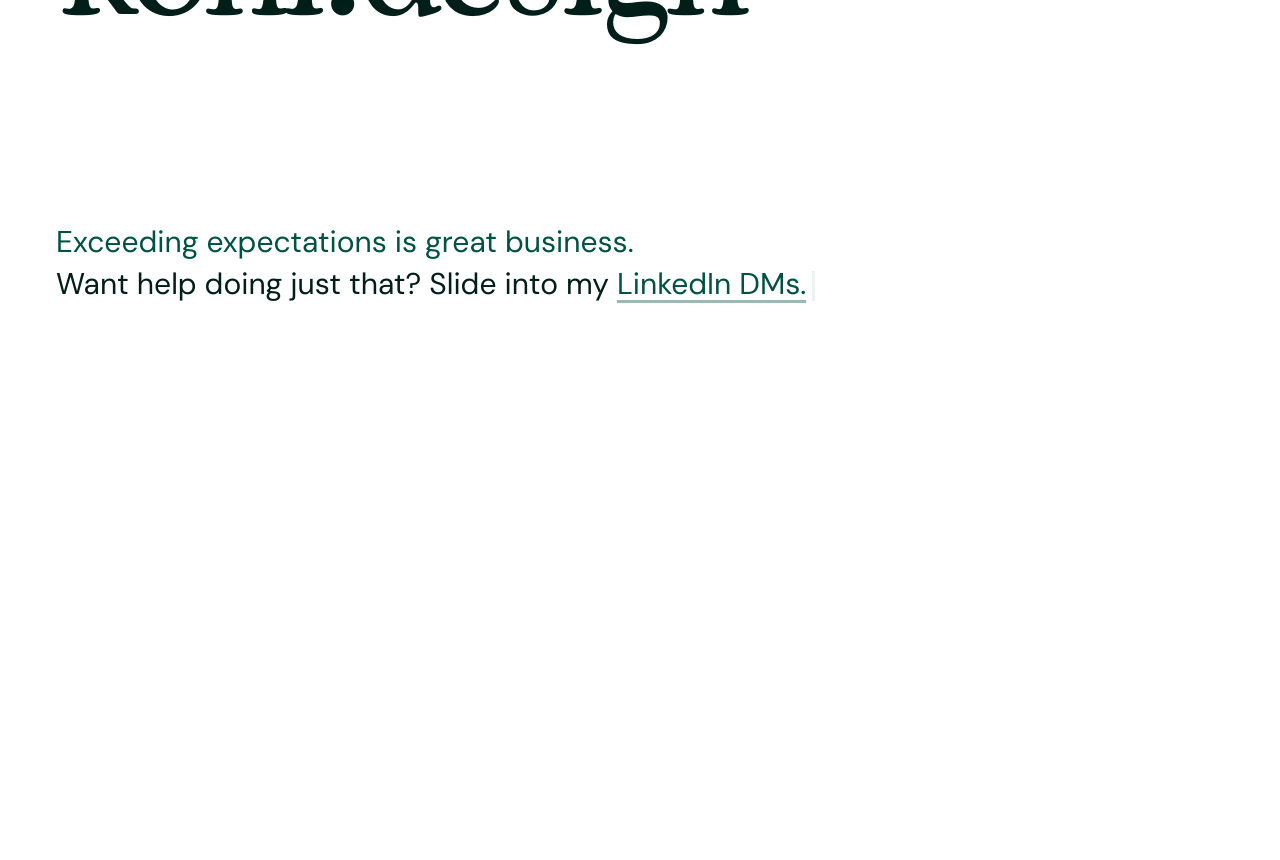
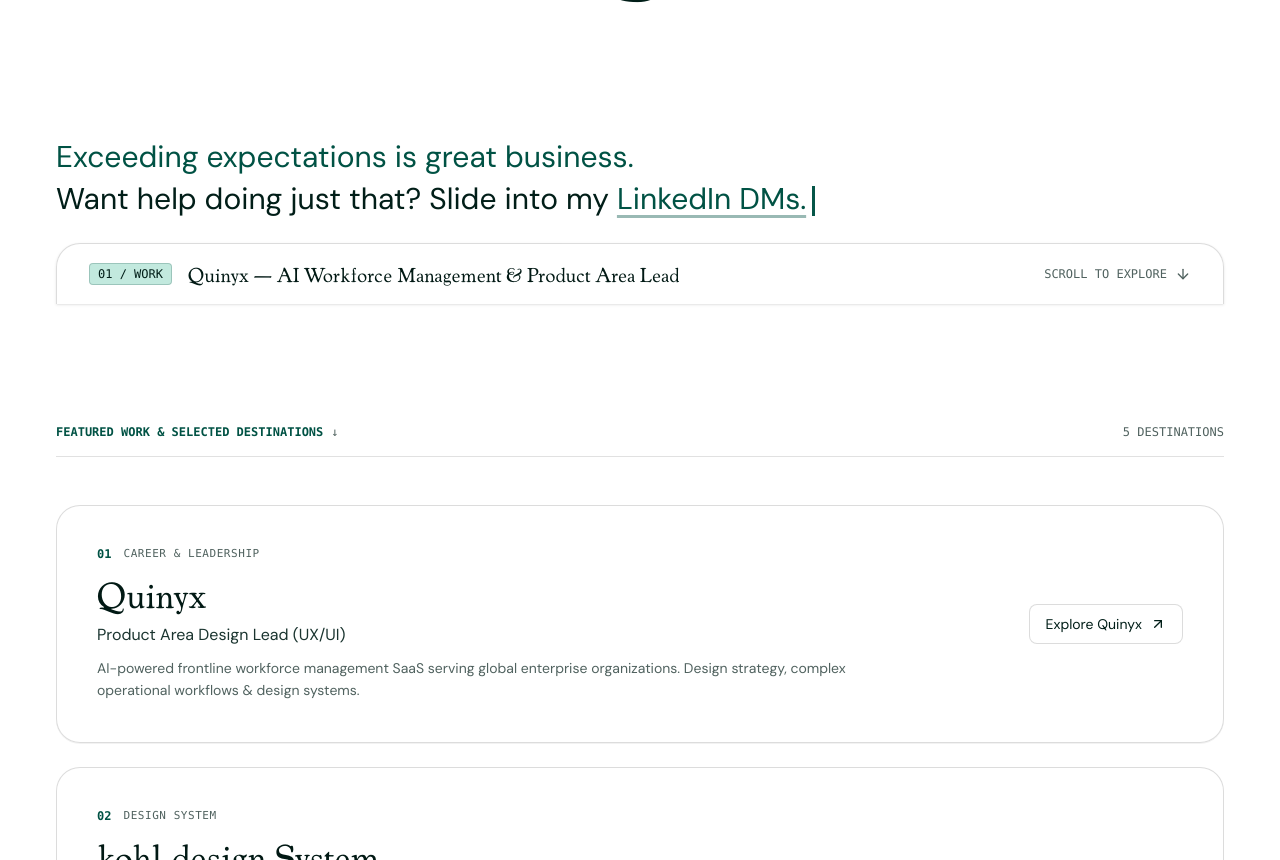
Before and after one commit to bergets/kohl-design, a Next.js app: page / in a window 1280 px wide. Shown: the part 440-1300 px from the top of the page. Before the commit the page ends 800 px from the top, so only its background shows below. Built offline with nearby package versions, Linux system fonts and the light colour scheme.

Commit message:
feat(home): add scrollable below-the-fold content with peek strip in Viktor Hofte style

```diff
--- a/app/page.tsx
+++ b/app/page.tsx
@@ -4,10 +4,77 @@
 import { BrandFlower } from "@/components/BrandFlower";
 import { ThemeToggle } from "@/components/theme-toggle";
 import { ExploreSheet } from "@/components/ExploreSheet";
+import { ArrowUpRight, ArrowDown } from "lucide-react";
+
+interface FeaturedItem {
+  num: string;
+  tag: string;
+  title: string;
+  role: string;
+  desc: string;
+  href: string;
+  meta: string;
+  external?: boolean;
+}
+
+const FEATURED_ITEMS: FeaturedItem[] = [
+  {
+    num: "01",
+    tag: "CAREER & LEADERSHIP",
+    title: "Quinyx",
+    role: "Product Area Design Lead (UX/UI)",
+    desc: "AI-powered frontline workforce management SaaS serving global enterprise organizations. Design strategy, complex operational workflows & design systems.",
+    href: "/work",
+    meta: "4 yrs 2 mos · Enterprise SaaS",
+  },
+  {
+    num: "02",
+    tag: "DESIGN SYSTEM",
+    title: "kohl.design System",
+    role: "Token Architecture & Component Engine",
+    desc: "Production-ready token architecture built with Tailwind v4, shadcn/ui primitives, dual Pine & Blush personalities, and automated WCAG AAA contrast.",
+    href: "/design-system",
+    meta: "Live Design System · 24+ Components",
+  },
+  {
+    num: "03",
+    tag: "CURATED DIRECTORY",
+    title: "AI & Design Skills",
+    role: "Curated LLM Prompting & Motion Skills",
+    desc: "Battle-tested prompt directory for senior design engineers — Apple fluid physics, Emil Kowalski polish, mobile native feel, and Tailwind v4 tokens.",
+    href: "/skills",
+    meta: "Interactive Directory · Copyable Prompts",
+  },
+  {
+    num: "04",
+    tag: "ESSAYS & OBSERVATIONS",
+    title: "Notes & Micro-Essays",
+    role: "Design Ethos & Product Observations",
+    desc: "Thoughts on craft, AI interface ergonomics, exceeding expectations, and why invisible details make software memorable.",
+    href: "/notes",
+    meta: "Writing · 2026",
+  },
+  {
+    num: "05",
+    tag: "BIOGRAPHY & ETHOS",
+    title: "About Henrik Kohl",
+    role: "Background, Design Ethos & Colophon",
+    desc: "10+ years shaping digital products across Scandinavia. Background, design principles, tools, and colophon.",
+    href: "/about",
+    meta: "Bio & Colophon",
+  },
+];
 
 export default function Home() {
   return (
-    <main className="min-h-dvh flex flex-col justify-between p-6 sm:p-8 md:p-12 lg:p-14 relative z-10">
+    <div className="relative z-10 w-full min-h-dvh flex flex-col">
+      {/*
+        ========================================================================
+        HERO SECTION (Initial Viewport Fold)
+        Takes full 100dvh with room at bottom for the peek strip
+        ========================================================================
+      */}
+      <section className="min-h-dvh w-full flex flex-col justify-between p-6 sm:p-8 md:p-12 lg:p-14 relative pb-2 sm:pb-3">
         {/* Top Bar / Navigation */}
         <header className="w-full flex items-center justify-between">
           <Link
@@ -24,7 +91,7 @@
         </header>
 
         {/* Main Display Title */}
-      <div className="my-auto py-8 sm:py-12 w-full">
+        <div className="my-auto py-6 sm:py-10 w-full">
           <h1
             className={`${cooper.className} text-[15vw] sm:text-[14vw] md:text-[13vw] lg:text-[140px] xl:text-[165px] leading-[0.82] font-normal tracking-tighter text-left text-pine-800 dark:text-crimson-100 transition-colors duration-300`}
           >
@@ -32,7 +99,8 @@
           </h1>
         </div>
 
-      {/* Bottom Typewriter Sequence */}
+        {/* Bottom Dialogue + Peek Hint */}
+        <div className="w-full space-y-6">
           <div className="w-full">
             <TypewriterText
               lines={[
@@ -67,6 +135,131 @@
               cursorClassName="inline-block w-[3px] h-[1em] bg-primary dark:bg-accent ml-1.5 align-middle"
             />
           </div>
-    </main>
+
+          {/*
+            THE PEEK STRIP (Viktor Hofte Vibe)
+            Anchored at the bottom of the first fold, giving an intuitive cue to scroll down
+          */}
+          <a
+            href="#featured-work"
+            className="group block w-full rounded-t-2xl sm:rounded-t-3xl border-t border-x border-border/80 dark:border-[#3B7D6F]/60 bg-white/70 dark:bg-[#032821]/80 hover:bg-white/90 dark:hover:bg-[#04332a]/95 backdrop-blur-md px-5 sm:px-8 py-3.5 sm:py-4 transition-all duration-300 shadow-sm"
+          >
+            <div className="flex items-center justify-between gap-4">
+              <div className="flex items-center gap-3 sm:gap-4 min-w-0">
+                <span className="text-xs font-mono font-medium px-2 py-0.5 rounded bg-pine-100/70 text-pine-800 dark:bg-primary/20 dark:text-[#A8E3D2] border border-pine-700/20 dark:border-primary/30 shrink-0">
+                  01 / WORK
+                </span>
+                <span className={`${cooper.className} text-base sm:text-lg md:text-xl font-normal text-pine-900 dark:text-white truncate group-hover:text-primary dark:group-hover:text-[#FCD3D6] transition-colors`}>
+                  Quinyx — AI Workforce Management & Product Area Lead
+                </span>
+              </div>
+
+              <div className="flex items-center gap-1.5 sm:gap-2 text-muted-foreground group-hover:text-foreground shrink-0 text-xs font-mono font-medium transition-colors">
+                <span className="hidden sm:inline">SCROLL TO EXPLORE</span>
+                <ArrowDown className="size-3.5 sm:size-4 transition-transform group-hover:translate-y-0.5" />
+              </div>
+            </div>
+          </a>
+        </div>
+      </section>
+
+      {/*
+        ========================================================================
+        BELOW-THE-FOLD CONTENT (Curated Section / Work Directory)
+        ========================================================================
+      */}
+      <section
+        id="featured-work"
+        className="w-full px-6 sm:px-8 md:px-12 lg:px-14 py-12 sm:py-16 space-y-8 sm:space-y-12 max-w-7xl mx-auto"
+      >
+        {/* Section Divider Bar */}
+        <div className="flex items-center justify-between pb-4 border-b border-border/70 dark:border-[#3B7D6F]/40 text-xs font-mono text-muted-foreground">
+          <div className="flex items-center gap-2">
+            <span className="text-primary dark:text-[#A8E3D2] font-semibold">FEATURED WORK & SELECTED DESTINATIONS</span>
+            <span>↓</span>
+          </div>
+          <span className="hidden sm:inline">5 DESTINATIONS</span>
+        </div>
+
+        {/* Full-width Editorial Cards List */}
+        <div className="space-y-4 sm:space-y-6">
+          {FEATURED_ITEMS.map((item) => (
+            <Link
+              key={item.href}
+              href={item.href}
+              className="group block w-full p-6 sm:p-8 md:p-10 rounded-2xl sm:rounded-3xl border border-border/80 dark:border-[#3B7D6F]/50 bg-white/70 dark:bg-[#021E19]/80 hover:bg-white dark:hover:bg-[#032821] hover:border-primary/50 dark:hover:border-[#3B7D6F] backdrop-blur-sm transition-all duration-300 shadow-2xs hover:shadow-md"
+            >
+              <div className="flex flex-col md:flex-row md:items-center justify-between gap-6">
+                {/* Left Meta & Content */}
+                <div className="space-y-2.5 max-w-3xl">
+                  <div className="flex items-center gap-3">
+                    <span className="text-xs font-mono text-primary dark:text-[#A8E3D2] font-semibold">
+                      {item.num}
+                    </span>
+                    <span className="text-[11px] font-mono uppercase tracking-wider text-muted-foreground">
+                      {item.tag}
+                    </span>
+                  </div>
+
+                  <h2 className={`${cooper.className} text-2xl sm:text-3xl md:text-4xl font-normal text-pine-900 dark:text-white group-hover:text-primary dark:group-hover:text-[#FCD3D6] transition-colors`}>
+                    {item.title}
+                  </h2>
+
+                  <p className="text-sm sm:text-base font-medium text-foreground/90 dark:text-[#FCD3D6]">
+                    {item.role}
+                  </p>
+
+                  <p className="text-xs sm:text-sm text-muted-foreground leading-relaxed">
+                    {item.desc}
+                  </p>
+                </div>
+
+                {/* Right Action Button Pill */}
+                <div className="self-start md:self-center shrink-0">
+                  <span className="inline-flex items-center gap-2 h-10 px-4 rounded-[var(--radius)] border border-border/80 dark:border-[#3B7D6F]/60 bg-background/80 group-hover:bg-primary/10 group-hover:border-primary/40 text-xs sm:text-sm font-medium text-foreground group-hover:text-primary dark:group-hover:text-[#FCD3D6] transition-all">
+                    <span>Explore {item.title}</span>
+                    <ArrowUpRight className="size-4 transition-transform group-hover:translate-x-0.5 group-hover:-translate-y-0.5" />
+                  </span>
+                </div>
+              </div>
+            </Link>
+          ))}
+        </div>
+
+        {/* Bottom Colophon & Direct Links */}
+        <footer className="pt-8 sm:pt-12 border-t border-border/70 dark:border-[#3B7D6F]/40 flex flex-col sm:flex-row items-start sm:items-center justify-between gap-4 text-xs">
+          <div className="space-y-1">
+            <span className="font-mono text-muted-foreground">
+              kohl.design · Henrik Kohl · Stockholm, Sweden
+            </span>
+          </div>
+
+          <div className="flex items-center gap-5 font-medium">
+            <a
+              href="https://linkedin.com/in/henrikkohl"
+              target="_blank"
+              rel="noopener noreferrer"
+              className="text-muted-foreground hover:text-primary dark:hover:text-[#FCD3D6] transition-colors"
+            >
+              LinkedIn ↗
+            </a>
+            <a
+              href="https://github.com/bergets"
+              target="_blank"
+              rel="noopener noreferrer"
+              className="text-muted-foreground hover:text-primary dark:hover:text-[#FCD3D6] transition-colors"
+            >
+              GitHub ↗
+            </a>
+            <Link
+              href="/design-system"
+              className="text-muted-foreground hover:text-primary dark:hover:text-[#FCD3D6] transition-colors"
+            >
+              Design System ↗
+            </Link>
+          </div>
+        </footer>
+      </section>
+    </div>
   );
 }
```
Lines whose indentation alone changed are shown as unchanged.
